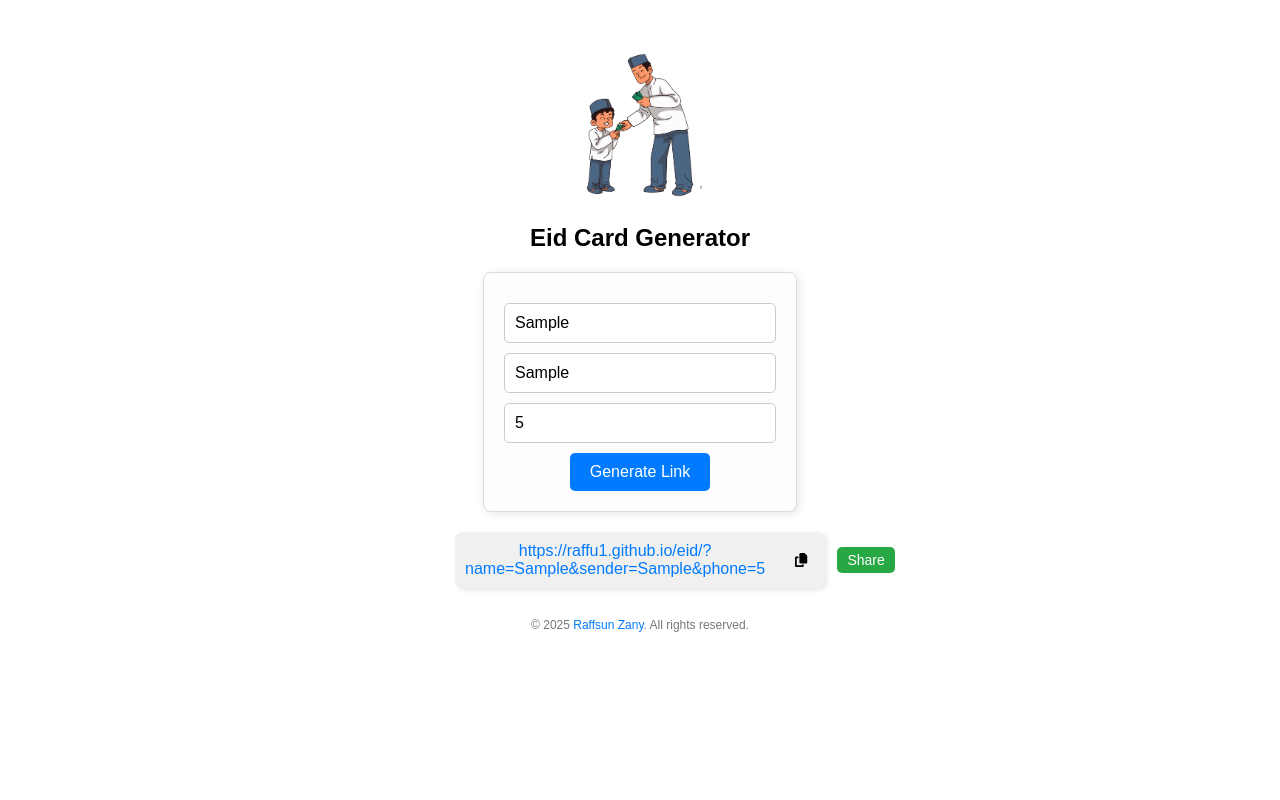
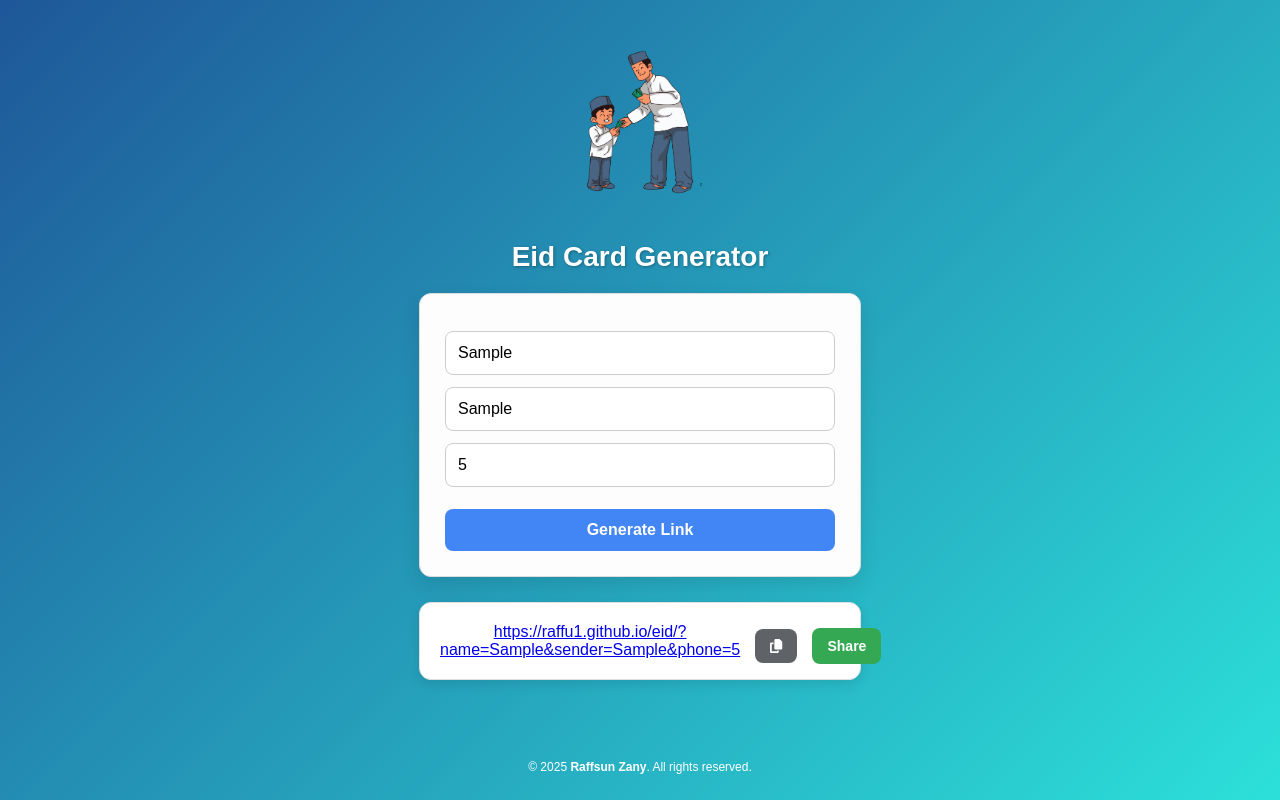
Before and after one commit to givesalami/givesalami.github.io, a plain HTML site: page index.html in a window 1280 px wide. Both pictures are taken after typing "Sample", "Sample", "5" into the empty fields and a click on the button "Generate Link". Drawn offline with Linux system fonts and the light colour scheme.

Commit message:
Update styles.css

```diff
--- a/styles.css
+++ b/styles.css
@@ -1,117 +1,188 @@
-/* styles.css */
 body {
-    font-family: Arial, sans-serif;
+    font-family: 'Arial', sans-serif;
     text-align: center;
-    background: linear-gradient(135deg, var(--deep-blue), var(--emerald));
+    background: linear-gradient(135deg, #1e5799, #2ce0d9);
     margin: 0;
     padding: 0;
+    min-height: 100vh;
+    display: flex;
+    flex-direction: column;
+    justify-content: center;
+    color: #333;
 }
 
 .container {
-    margin-top: 50px;
+    margin: 20px auto;
+    padding: 20px;
+    max-width: 500px;
 }
 
 .sticker {
     width: 150px;
     height: auto;
+    margin-bottom: 20px;
 }
 
 h1 {
-    font-size: 24px;
+    font-size: 28px;
     margin: 20px 0;
+    color: white;
+    text-shadow: 1px 1px 3px rgba(0,0,0,0.3);
 }
 
 .form-container {
     display: inline-block;
     border: 1px solid #ddd;
-    padding: 20px;
-    border-radius: 8px;
-    box-shadow: 2px 2px 10px rgba(0, 0, 0, 0.1);
+    padding: 25px;
+    border-radius: 12px;
+    box-shadow: 0 8px 20px rgba(0, 0, 0, 0.1);
     background-color: #fdfdfd;
+    width: 100%;
+    box-sizing: border-box;
 }
 
 input {
     display: block;
-    width: 250px;
-    padding: 10px;
-    margin: 10px auto;
+    width: 100%;
+    padding: 12px;
+    margin: 12px 0;
     border: 1px solid #ccc;
-    border-radius: 5px;
+    border-radius: 8px;
     font-size: 16px;
+    box-sizing: border-box;
 }
 
 button {
-    background-color: #007bff;
+    background-color: #4285f4;
     color: white;
     border: none;
-    padding: 10px 20px;
-    border-radius: 5px;
+    padding: 12px 24px;
+    border-radius: 8px;
     cursor: pointer;
     font-size: 16px;
+    font-weight: bold;
+    margin-top: 10px;
+    width: 100%;
+    transition: all 0.3s ease;
 }
 
 button:hover {
-    background-color: #0056b3;
+    background-color: #3367d6;
+    transform: translateY(-2px);
+    box-shadow: 0 4px 8px rgba(0, 0, 0, 0.1);
 }
 
 .link-container {
-    margin-top: 20px;
+    margin-top: 25px;
     display: flex;
     justify-content: center;
-    align-items: center;
-    flex-direction: column;
 }
 
 .link-box {
     display: flex;
     align-items: center;
-    justify-content: space-between;
-    background: #f0f0f0;
-    padding: 10px;
-    border-radius: 8px;
-    box-shadow: 2px 2px 5px rgba(0, 0, 0, 0.1);
-    max-width: 350px;
-    word-wrap: break-word;
+    background: white;
+    padding: 15px 20px;
+    border-radius: 12px;
+    box-shadow: 0 4px 12px rgba(0, 0, 0, 0.1);
+    width: 100%;
+    max-width: 400px;
+    gap: 15px;
+    border: 1px solid #e0e0e0;
 }
 
-.link-box a {
-    color: #007bff;
+.link-text {
+    flex-grow: 1;
+    font-weight: bold;
+    color: #4285f4;
+    font-size: 16px;
+    cursor: pointer;
     text-decoration: none;
-    flex-grow: 1;
-    overflow-wrap: break-word;
+    display: inline-block;
+    padding: 8px 12px;
+    border-radius: 6px;
+    transition: background-color 0.2s;
+}
+
+.link-text:hover {
+    background-color: #f5f5f5;
+    text-decoration: underline;
+}
+
+.actions {
+    display: flex;
+    gap: 10px;
 }
 
 .copy-btn, .share-btn {
-    background: none;
     border: none;
     cursor: pointer;
     font-size: 14px;
-    margin-left: 10px;
+    padding: 10px 15px;
+    border-radius: 8px;
+    display: flex;
+    align-items: center;
+    justify-content: center;
+    transition: all 0.2s ease;
+    color: white;
 }
 
 .copy-btn {
-    color: #000000;
+    background-color: #5f6368;
+}
+
+.copy-btn:hover {
+    background-color: #3c4043;
 }
 
 .share-btn {
-    background-color: #28a745;
-    color: white;
-    padding: 5px 10px;
-    border-radius: 5px;
+    background-color: #34a853;
 }
 
 .share-btn:hover {
-    background-color: #218838;
+    background-color: #2d9248;
 }
+
 .copyright {
     font-family: Arial, sans-serif;
     font-size: 12px;
-            color: #777;
+    color: white;
     text-align: center;
-            padding: 10px 0;
+    padding: 20px 0;
     margin-top: 20px;
 }
-    .copyright a{
+
+.copyright a {
     text-decoration: none;
-        color: #007bff;
+    color: white;
+    font-weight: bold;
 }
+
+/* Tooltip styles */
+.tooltip {
+    position: relative;
+    display: inline-block;
+}
+
+.tooltip .tooltiptext {
+    visibility: hidden;
+    width: 80px;
+    background-color: #555;
+    color: #fff;
+    text-align: center;
+    border-radius: 6px;
+    padding: 5px;
+    position: absolute;
+    z-index: 1;
+    bottom: 125%;
+    left: 50%;
+    transform: translateX(-50%);
+    opacity: 0;
+    transition: opacity 0.3s;
+    font-size: 12px;
+}
+
+.tooltip:hover .tooltiptext {
+    visibility: visible;
+    opacity: 1;
+}
```
Lines whose indentation alone changed are shown as unchanged.
